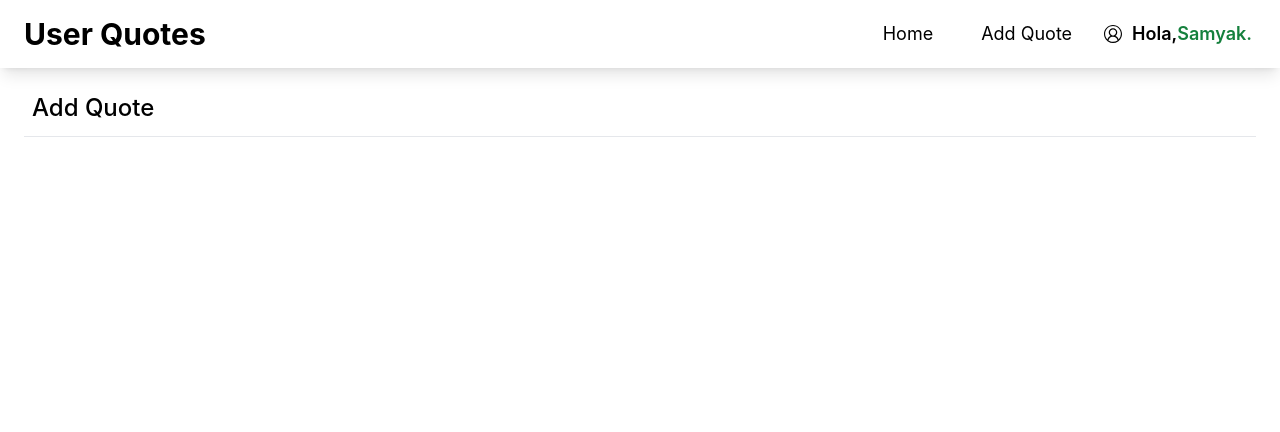
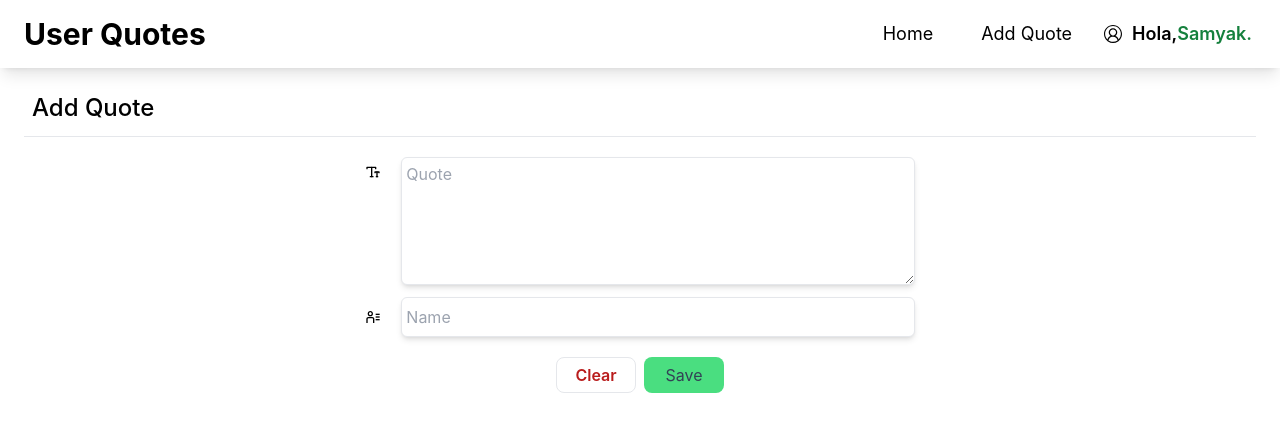
Before and after one commit to Samyak1519/UserQuotes, a React (Create React App) app: page /add_quote in a window 1280 px wide. Shown: the top 432 px of the page. Built offline with nearby package versions, Linux system fonts and the light colour scheme.

Commit message:
Add Quote Page Updated with NavBar.

```diff
--- a/package.json
+++ b/package.json
@@ -11,6 +11,7 @@
     "react-icons": "^5.2.1",
     "react-router-dom": "^6.24.1",
     "react-scripts": "5.0.1",
+    "react-toastify": "^10.0.5",
     "web-vitals": "^2.1.4"
   },
   "scripts": {
--- a/src/Components/Addquote.jsx
+++ b/src/Components/Addquote.jsx
@@ -1,6 +1,13 @@
 import React from "react";
+import { toast } from "react-toastify";
+import { TbTextSize } from "react-icons/tb";
+import { CgUserList } from "react-icons/cg";
 
 function Addquote() {
+  const successToast = () => {
+    toast.success("Quote Added Successfully...", { position: "bottom-right" });
+  };
+
   return (
     <>
       <div>
@@ -8,9 +15,48 @@ function Addquote() {
           <h1>Add Quote</h1>
         </div>
         <hr />
-        <div>
 
-          {/* Add Quote UI */}
+        <div
+          className="flex
+        flex-col
+        gap-5
+        justify-center
+        flex-wrap
+        mt-5
+        items-center"
+        >
+          <div className="flex flex-col gap-3  w-5/6">
+            <div className="flex justify-center place-items-baseline gap-5">
+              <TbTextSize />
+              <textarea
+                className="border rounded-md p-1 h-32 w-3/6 shadow-md"
+                type="text"
+                placeholder="Quote"
+              />
+            </div>
+
+            <div className="flex justify-center place-items-center gap-5 ">
+              <CgUserList />
+
+              <input
+                className="border rounded-md p-1 w-3/6 h-10 shadow-md"
+                type="text"
+                placeholder="Name"
+              />
+            </div>
+          </div>
+
+          <div className="flex flex-wrap justify-center gap-2 w-full">
+            <button className="bg-white border font-semibold hover:shadow-md hover:shadow-red-300 text-red-700 w-20 h-9 rounded-lg">
+              Clear
+            </button>
+            <button
+              onClick={successToast}
+              className="bg-green-400 text-slate-700 hover:bg-white hover:text-green-700 hover:shadow-md hover:shadow-green-400 hover:border flex justify-center flex-wrap items-center rounded-lg w-20 h-9"
+            >
+              Save
+            </button>
+          </div>
         </div>
       </div>
     </>
--- a/src/Components/Navbar.jsx
+++ b/src/Components/Navbar.jsx
@@ -6,29 +6,31 @@ import { Link } from "react-router-dom";
 function Navbar() {
   return (
     <>
-      <div className="flex justify-between p-4 px-6 shadow-lg bg-white flex-wrap">
+      <div
+        className="flex justify-between flex-wrap w-full
+      p-4 px-6
+      shadow-lg
+      bg-white
+      "
+      >
         <div className="cursor-pointer">
           <Link to="/">
             <h1 className="font-bold text-3xl">User Quotes</h1>
           </Link>
         </div>
 
-        <div className="flex gap-7">
-          <div className=" flex gap-10 text-lg ">
+        <div className="flex gap-7 flex-wrap">
+          <div className=" flex gap-10 text-lg flex-wrap">
             <Link
               to="/"
-              className="p-1
-            hover:text-green-500
-            hover:underline
-            hover:font-bold
-            "
+              className="p-1 hover:border hover:bg-green-400 hover:rounded-full hover:text-white hover:p-2 hover:text-base"
             >
               Home
             </Link>
 
             <Link
               to="/add_quote"
-              className="p-1 hover:underline hover:font-bold hover:text-green-500"
+              className="p-1 hover:border hover:bg-green-400 hover:rounded-full hover:text-white hover:p-2 hover:text-base"
             >
               Add Quote
             </Link>
```
Also changed, not shown: 1 other file (tests, documents, lock files or other folders).
